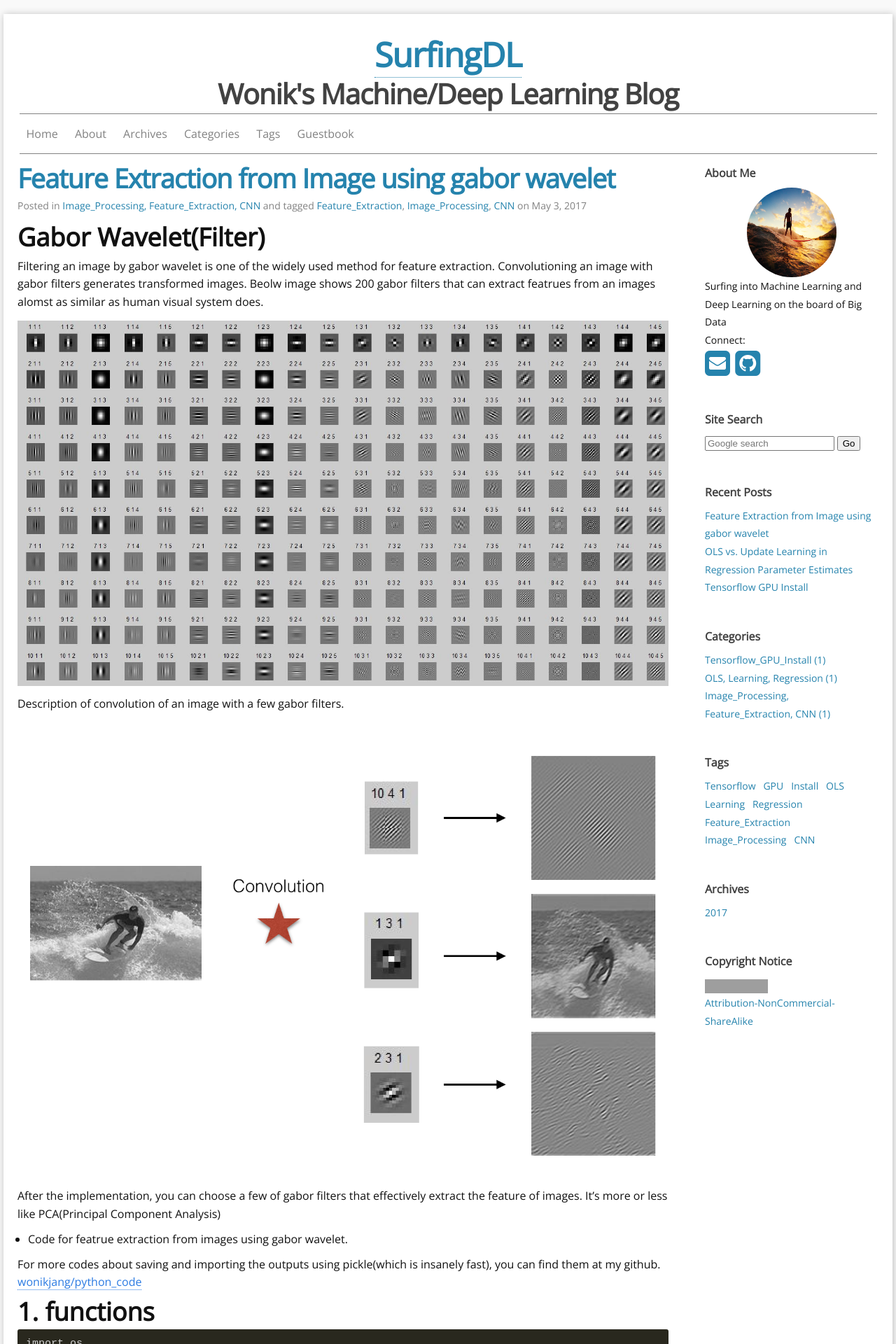
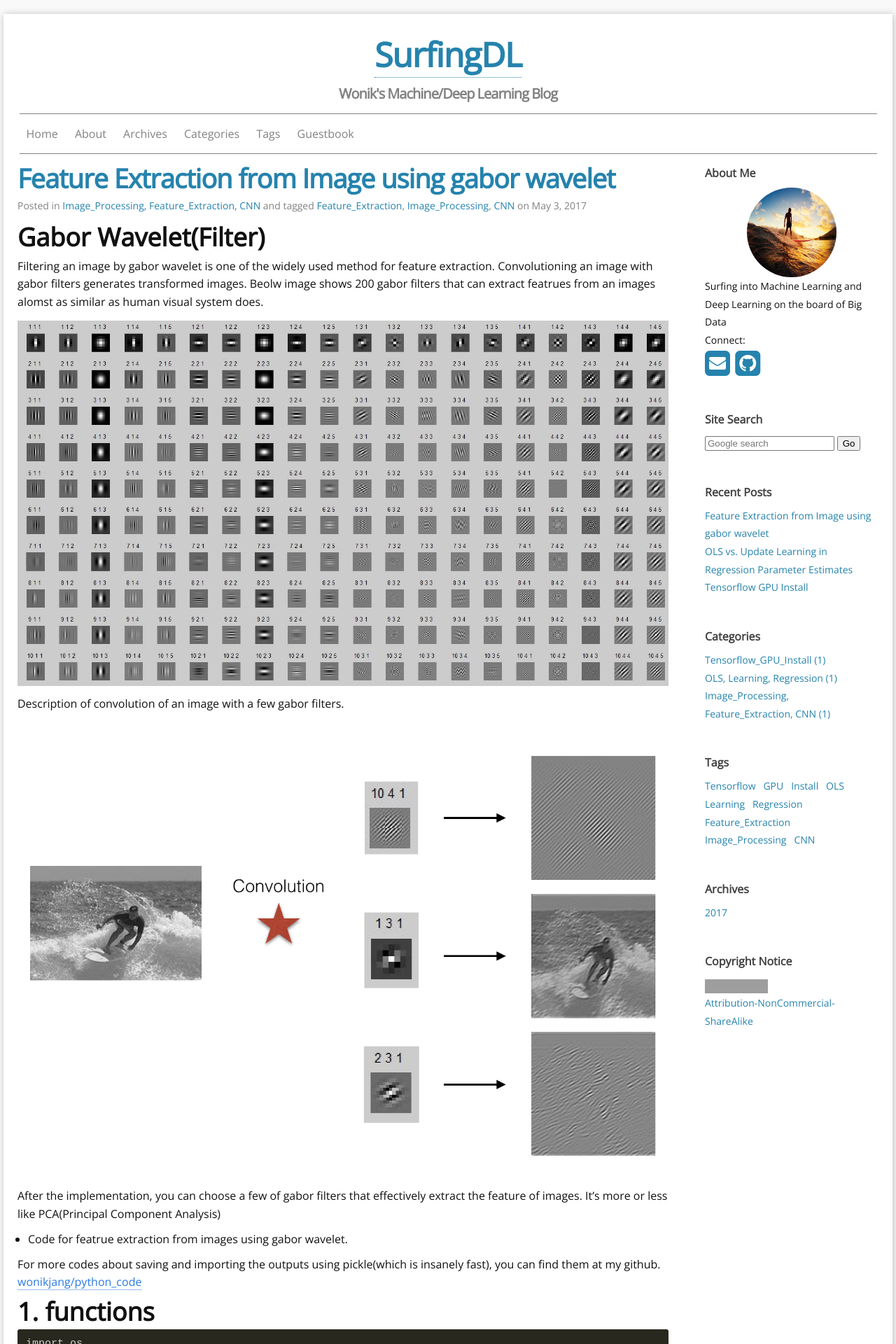
Before and after one commit to wonik/wonikjang.github.io, a Jekyll site: the page built from index.html, in a window 1280 px wide. Shown: the top 1920 px of the page at 70% size. Built offline with Jekyll 4.4.1, drawn with Linux system fonts in a browser that asks for light colours; nearby versions of some CDN libraries; the list of posts is cut into pages by our own code; grey boxes are pictures that could not be loaded.

Commit message:
Update _layout.scss

```diff
--- a/_sass/_layout.scss
+++ b/_sass/_layout.scss
@@ -24,12 +24,12 @@
 }
 
 .site-meta{
-  font-size: 40px;
+  font-size: 20px;
   line-height:56px;
   letter-spacing: -1px;
   margin-bottom: 0;
   text-align:center;
-  color: $grey-color-dark;
+  color: $grey-color;
 }
 
 .site-nav {
```
